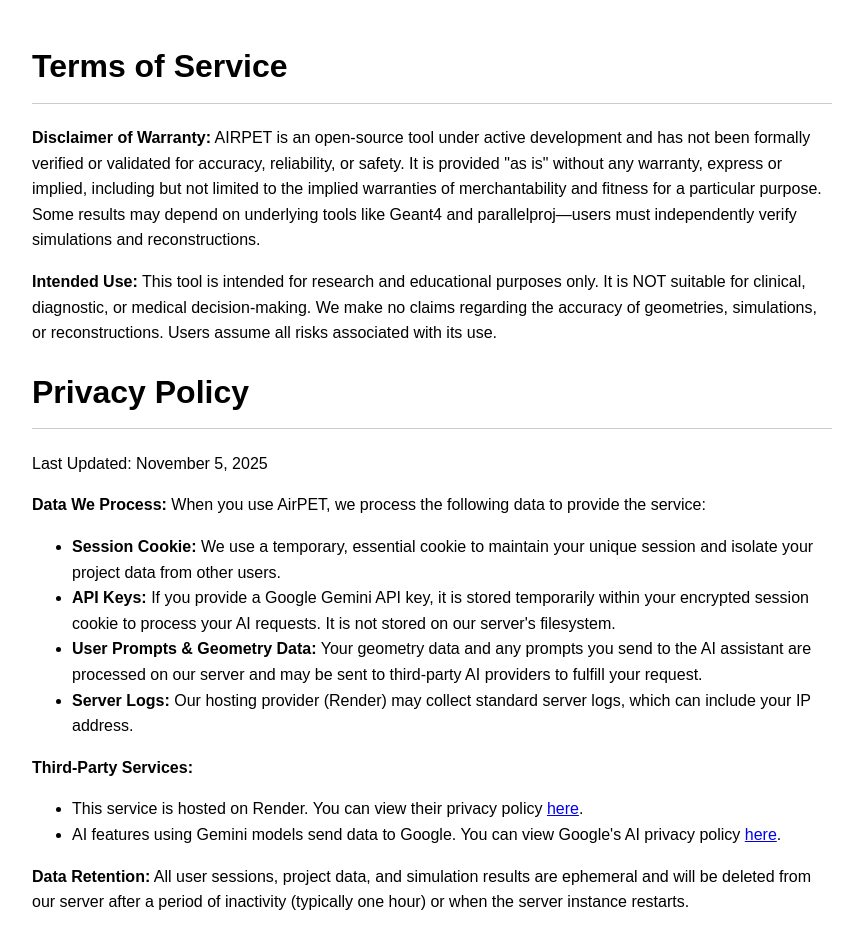
After one commit to jerenner/airpet, a Flask app: page /legal in a window 1280 px wide. The commit adds this page. Shown: the whole page, without its empty margins (208-1060 px from the left). Run offline with Flask 3, Linux system fonts and the light colour scheme; some libraries are stand-ins or nearby versions.

Commit message:
Adds legal notices and cookies banner

```diff
--- a/app.py
+++ b/app.py
@@ -2275,5 +2275,10 @@ scheduler_thread = threading.Thread(target=run_cleanup_scheduler, args=(schedule
 scheduler_thread.daemon = True
 scheduler_thread.start()
 
+# Route for terms/privacy policy
+@app.route('/legal')
+def legal_page():
+    return render_template('legal.html')
+
 if __name__ == '__main__':
     app.run(debug=True, port=5003)
--- /dev/null
+++ b/templates/legal.html
@@ -0,0 +1,44 @@
+<!DOCTYPE html>
+<html>
+<head>
+    <title>Legal Information - AirPET</title>
+    <style>
+        body { font-family: Arial, sans-serif; line-height: 1.6; padding: 20px; max-width: 800px; margin: auto; }
+        h1, h2 { border-bottom: 1px solid #ccc; padding-bottom: 10px; }
+    </style>
+</head>
+<body>
+
+    <h1>Terms of Service</h1>
+    <p>
+        <strong>Disclaimer of Warranty:</strong>
+        AIRPET is an open-source tool under active development and has not been formally verified or validated for accuracy, reliability, or safety. It is provided "as is" without any warranty, express or implied, including but not limited to the implied warranties of merchantability and fitness for a particular purpose. Some results may depend on underlying tools like Geant4 and parallelproj—users must independently verify simulations and reconstructions.
+    </p>
+    <p>
+        <strong>Intended Use:</strong>
+        This tool is intended for research and educational purposes only. It is NOT suitable for clinical, diagnostic, or medical decision-making. We make no claims regarding the accuracy of geometries, simulations, or reconstructions. Users assume all risks associated with its use.
+    </p>
+
+    <h1>Privacy Policy</h1>
+    <p>Last Updated: November 5, 2025</p>
+    <p>
+        <strong>Data We Process:</strong> When you use AirPET, we process the following data to provide the service:
+        <ul>
+            <li><strong>Session Cookie:</strong> We use a temporary, essential cookie to maintain your unique session and isolate your project data from other users.</li>
+            <li><strong>API Keys:</strong> If you provide a Google Gemini API key, it is stored temporarily within your encrypted session cookie to process your AI requests. It is not stored on our server's filesystem.</li>
+            <li><strong>User Prompts & Geometry Data:</strong> Your geometry data and any prompts you send to the AI assistant are processed on our server and may be sent to third-party AI providers to fulfill your request.</li>
+            <li><strong>Server Logs:</strong> Our hosting provider (Render) may collect standard server logs, which can include your IP address.</li>
+        </ul>
+    </p>
+    <p>
+        <strong>Third-Party Services:</strong>
+        <ul>
+            <li>This service is hosted on Render. You can view their privacy policy <a href="https://render.com/privacy" target="_blank">here</a>.</li>
+            <li>AI features using Gemini models send data to Google. You can view Google's AI privacy policy <a href="https://ai.google.dev/terms" target="_blank">here</a>.</li>
+        </ul>
+    </p>
+    <p>
+        <strong>Data Retention:</strong> All user sessions, project data, and simulation results are ephemeral and will be deleted from our server after a period of inactivity (typically one hour) or when the server instance restarts.
+    </p>
+</body>
+</html>
```
Also changed, not shown: static/main.js (+14 -0 lines), templates/index.html (+30 -0 lines).
